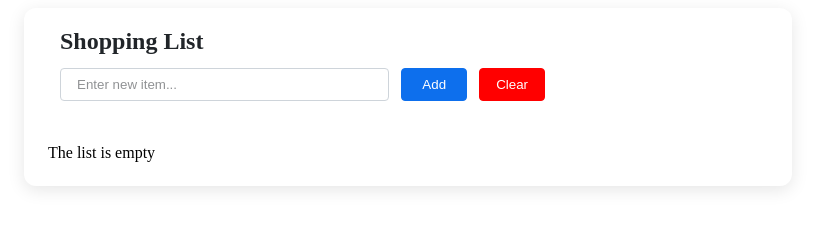
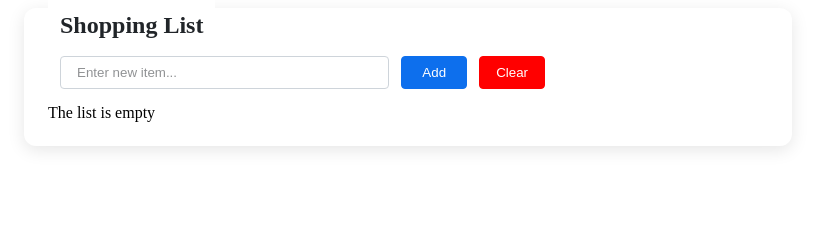
Before and after one commit to vladsav1980/js-to-do-list, a website built with webpack: page index.html in a window 1280 px wide. Shown: the whole page, without its empty margins (232-1047 px from the left). Built offline with nearby package versions, Linux system fonts and the light colour scheme.

Commit message:
minor upd

```diff
--- a/index.css
+++ b/index.css
@@ -9,15 +9,6 @@
   flex-direction: column;
   gap: 24px;
 }
-
-/* .title,
-.form {
-  position: fixed;
-  padding: 12px;
-  top: 0;
-  left: 0;
-  z-index: 1;
-} */
 
 .title {
   font-size: 24px;
@@ -67,12 +58,6 @@
   gap: 12px;
 }
 
-/* .task__list {
-  max-height: calc(100vh - 100px);
-  overflow-y: auto;
-  padding-top: 100px;
-} */
-
 .task {
   display: grid;
   grid-template-columns: auto 1fr auto auto;
@@ -111,11 +96,12 @@
   background-image: url('task_cancel.svg');
 }
 
-/* Зробіть заголовок фіксованим зверху */
 .title {
   position: fixed;
   background-color: #fff;
   padding: 12px;
+  margin-top: 0;
+
   max-width: 720px;
 
   top: 0;
@@ -130,14 +116,14 @@
   padding: 12px;
   max-width: 720px;
 
-  top: 56px; /* Відстань від верхнього краю до заголовка */
+  top: 44px; /* Відстань від верхнього краю до заголовка */
   left: calc((100% - 720px) / 2);
   z-index: 1;
 }
 
 /* Зробіть список прокручуваним */
 .task__list {
-  margin-top: 100px; /* Відстань знизу для врахування фіксованого заголовка і форми */
+  margin-top: 60px; /* Відстань знизу для врахування фіксованого заголовка і форми */
   overflow-y: auto;
   padding-top: 12px; /* Додатковий відступ зверху, якщо він потрібен */
 }
```
